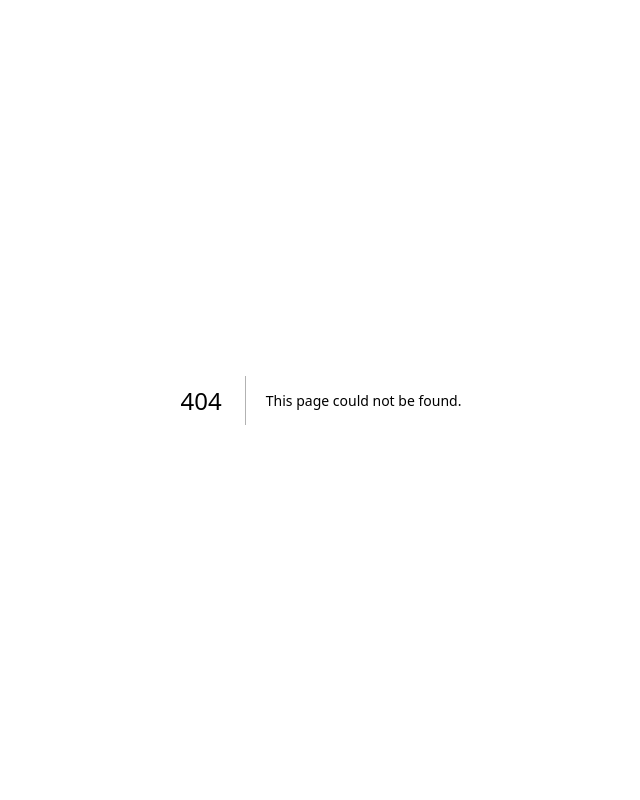
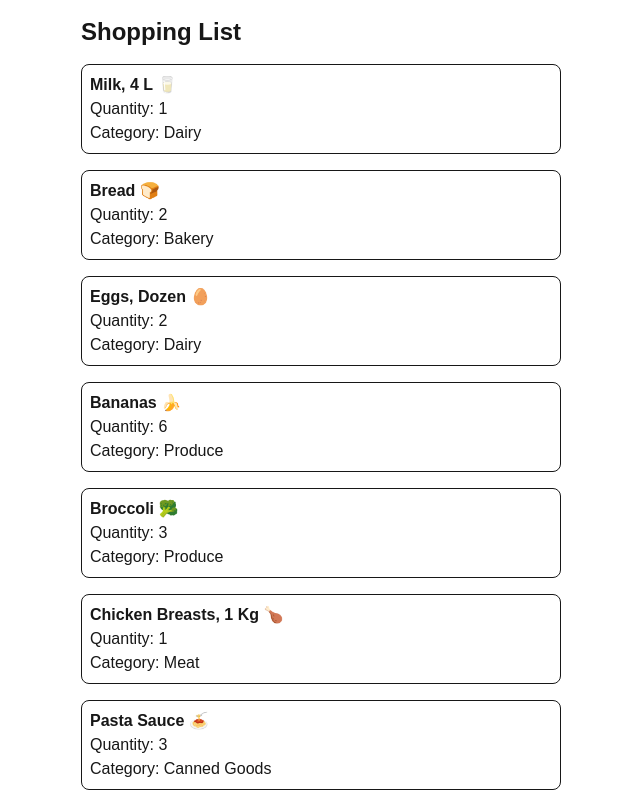
Before and after one commit to RealTestingp/cprg306-assignments, a Next.js app: page /week-3 in a window 1280 px wide. Before the commit this address had no page. Shown: the top 800 px of the page, without its empty margins (319-959 px from the left). Built offline with nearby package versions, Linux system fonts and the light colour scheme.

Commit message:
Added week-4

```diff
--- a/app/page.js
+++ b/app/page.js
@@ -4,7 +4,8 @@ export default function Home() {
   return (
     <main>
       <h1>CPRG 306: Web Development 2 - Assignments</h1>
-      <Link href="/week-2">Go to Week 2</Link>
+      <Link href="/week-2">Go to Week 2 → </Link>
+      <Link href="/week-3">Go to Week 3</Link>
     </main>
   );
 }
--- /dev/null
+++ b/app/week-3/GroceryItem.js
@@ -0,0 +1,14 @@
+const GroceryItem = ({ name, quantity, category }) => {
+  return (
+    <li className="flex border-1 rounded-lg p-2 text-left w-full">
+      <div>
+        <p className="font-bold text-md capitalize">{name}</p>
+        <p className="text-md">Quantity: {quantity}</p>
+        <p className="text-md capitalize">Category: {category}</p>
+      </div>
+    </li>
+  );
+}
+
+
+export default GroceryItem;
--- /dev/null
+++ b/app/week-3/GroceryItemList.js
@@ -0,0 +1,105 @@
+import GroceryItem from "./GroceryItem";
+
+const GroceryItemList = () => {
+  const item1 = {
+  name: "milk, 4 L 🥛",
+  quantity: 1,
+  category: "dairy",
+  };
+
+  const item2 = {
+    name: "bread 🍞",
+    quantity: 2,
+    category: "bakery",
+  };
+
+  const item3 = {
+    name: "eggs, dozen 🥚",
+    quantity: 2,
+    category: "dairy",
+  };
+
+  const item4 = {
+    name: "bananas 🍌",
+    quantity: 6,
+    category: "produce",
+  };
+
+  const item5 = {
+    name: "broccoli 🥦",
+    quantity: 3,
+    category: "produce",
+  };
+
+  const item6 = {
+    name: "chicken breasts, 1 kg 🍗",
+    quantity: 1,
+    category: "meat",
+  };
+
+  const item7 = {
+    name: "pasta sauce 🍝",
+    quantity: 3,
+    category: "canned goods",
+  };
+
+  const item8 = {
+    name: "spaghetti, 454 g 🍝",
+    quantity: 2,
+    category: "dry goods",
+  };
+
+  const item9 = {
+    name: "toilet paper, 12 pack 🧻",
+    quantity: 1,
+    category: "household",
+  };
+
+  const item10 = {
+    name: "paper towels, 6 pack",
+    quantity: 1,
+    category: "household",
+  };
+
+  const item11 = {
+    name: "dish soap 🍽️",
+    quantity: 1,
+    category: "household",
+  };
+
+  const item12 = {
+    name: "hand soap 🧼",
+    quantity: 4,
+    category: "household",
+  };
+
+  const groceryItems = [
+    item1,
+    item2,
+    item3,
+    item4,
+    item5,
+    item6,
+    item7,
+    item8,
+    item9,
+    item10,
+    item11,
+    item12
+  ];
+
+  return (
+    <ul className="space-y-4 w-full max-w-lg">
+      {groceryItems.map((item, index) => (
+        <GroceryItem
+          key={index}
+          name={item.name}
+          quantity={item.quantity}
+          category={item.category}
+        />
+      ))}
+    </ul>
+  );
+}
+
+export default GroceryItemList;
--- /dev/null
+++ b/app/week-3/page.js
@@ -0,0 +1,12 @@
+import GroceryItemList from "./GroceryItemList";
+
+export default function Page() {
+  return (
+    <main className="flex flex-col items-center">
+      <div className="w-full max-w-lg px-4">
+        <h1 className="text-2xl font-bold py-4 w-full max-w-lg">Shopping List</h1>
+        <GroceryItemList />
+      </div>
+    </main>
+  )
+}
```
